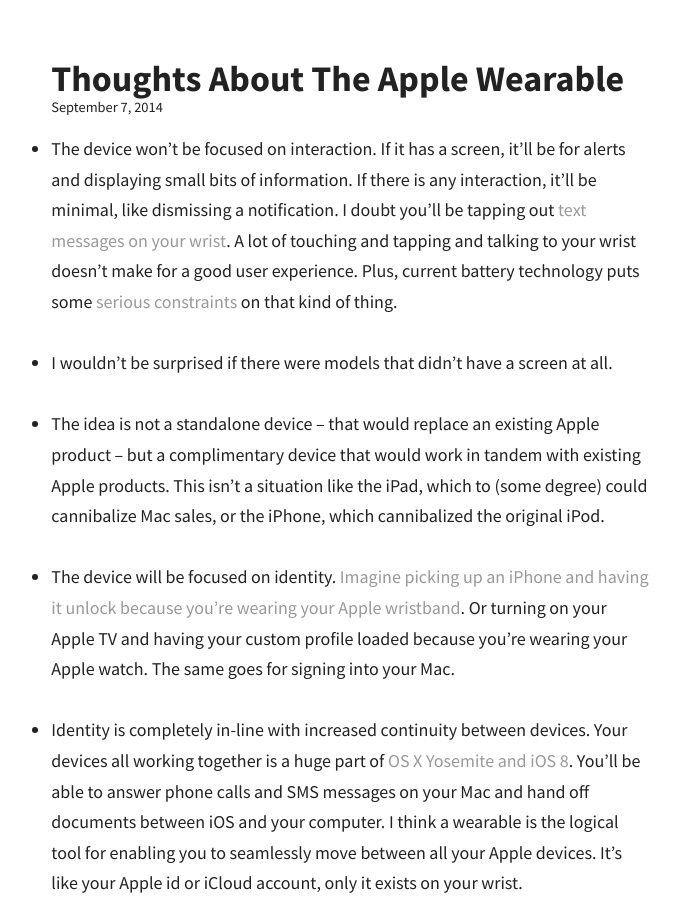
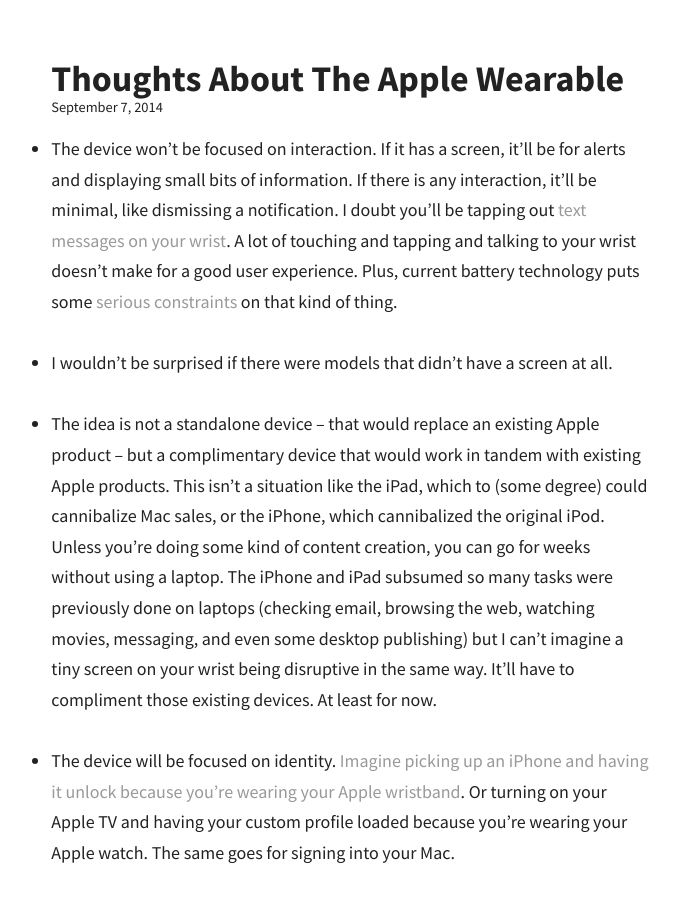
Before and after one commit to moyer/moyer.github.com, a Jekyll site: the page built from _posts/2014-09-07-apple-wearable-announcement.md, in a window 1280 px wide and 900 px high. Shown: the whole window, without its empty margins (289-969 px from the left). Built offline with Jekyll 4.4.1, drawn with Linux system fonts in a browser that asks for light colours; Markdown is read by kramdown in place of the engine named in the settings.

Commit message:
adds more about disruption to "Apple Wearable Announcement"

```diff
--- a/_posts/2014-09-07-apple-wearable-announcement.md
+++ b/_posts/2014-09-07-apple-wearable-announcement.md
@@ -8,7 +8,7 @@
 
 - I wouldn't be surprised if there were models that didn't have a screen at all.
 
-- The idea is not a standalone device -- that would replace an existing Apple product -- but a complimentary device that would work in tandem with existing Apple products. This isn't a situation like the iPad, which to (some degree) could cannibalize Mac sales, or the iPhone, which cannibalized the original iPod.
+- The idea is not a standalone device -- that would replace an existing Apple product -- but a complimentary device that would work in tandem with existing Apple products. This isn't a situation like the iPad, which to (some degree) could cannibalize Mac sales, or the iPhone, which cannibalized the original iPod. Unless you're doing some kind of content creation, you can go for weeks without using a laptop. The iPhone and iPad subsumed so many tasks were previously done on laptops (checking email, browsing the web, watching movies, messaging, and even some desktop publishing) but I can't imagine a tiny screen on your wrist being disruptive in the same way. It'll have to compliment those existing devices. At least for now.
 
 - The device will be focused on identity. [Imagine picking up an iPhone and having it unlock because you're wearing your Apple wristband](http://cl.ly/XPfz). Or turning on your Apple TV and having your custom profile loaded because you're wearing your Apple watch. The same goes for signing into your Mac.
 
```
